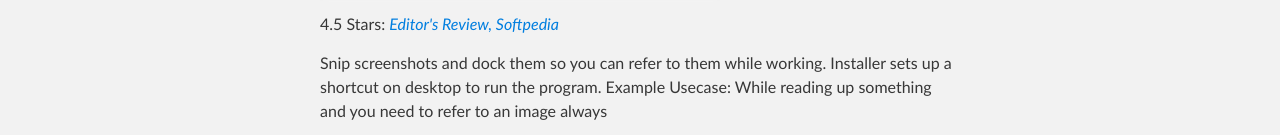
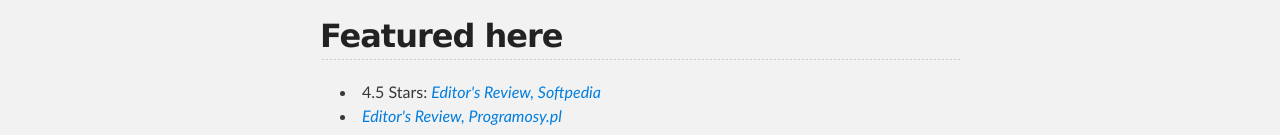
Before and after one commit to rahul003/snip-dock, a plain HTML site: page index.html in a window 1280 px wide. Shown: the part 663-798 px from the top of the page. Drawn offline with Linux system fonts and the light colour scheme.

```diff
--- a/index.html
+++ b/index.html
@@ -36,9 +36,14 @@
 
 <p><img src="https://c.fsdn.com/allura/p/snipdock/icon" alt="Logo"><a href="http://github.com/rahul003/snip-dock/releases/download/1.0/SnipDockInstaller.msi"><strong>Download SnipDock Installer</strong></a></p>
 
-<p>4.5 Stars: <a href="http://www.softpedia.com/get/Multimedia/Graphic/Graphic-Capture/SnipDock.shtml"><em>Editor's Review, Softpedia</em></a></p>
+<h2>
+<a name="featured-here" class="anchor" href="#featured-here"><span class="octicon octicon-link"></span></a>Featured here</h2>
 
-<p>Snip screenshots and dock them so you can refer to them while working. Installer sets up a shortcut on desktop to run the program.
+<ul>
+<li>4.5 Stars: <a href="http://www.softpedia.com/get/Multimedia/Graphic/Graphic-Capture/SnipDock.shtml"><em>Editor's Review, Softpedia</em></a>
+</li>
+<li><a href="http://www.programosy.pl/program,snipdock.html"><em>Editor's Review, Programosy.pl</em></a></li>
+</ul><p>Snip screenshots and dock them so you can refer to them while working. Installer sets up a shortcut on desktop to run the program.
 Example Usecase: While reading up something and you need to refer to an image always</p>
 
 <p>Requires at least .NET Framework 4.0
```
Also changed, not shown: params.json (+1 -1 lines).
